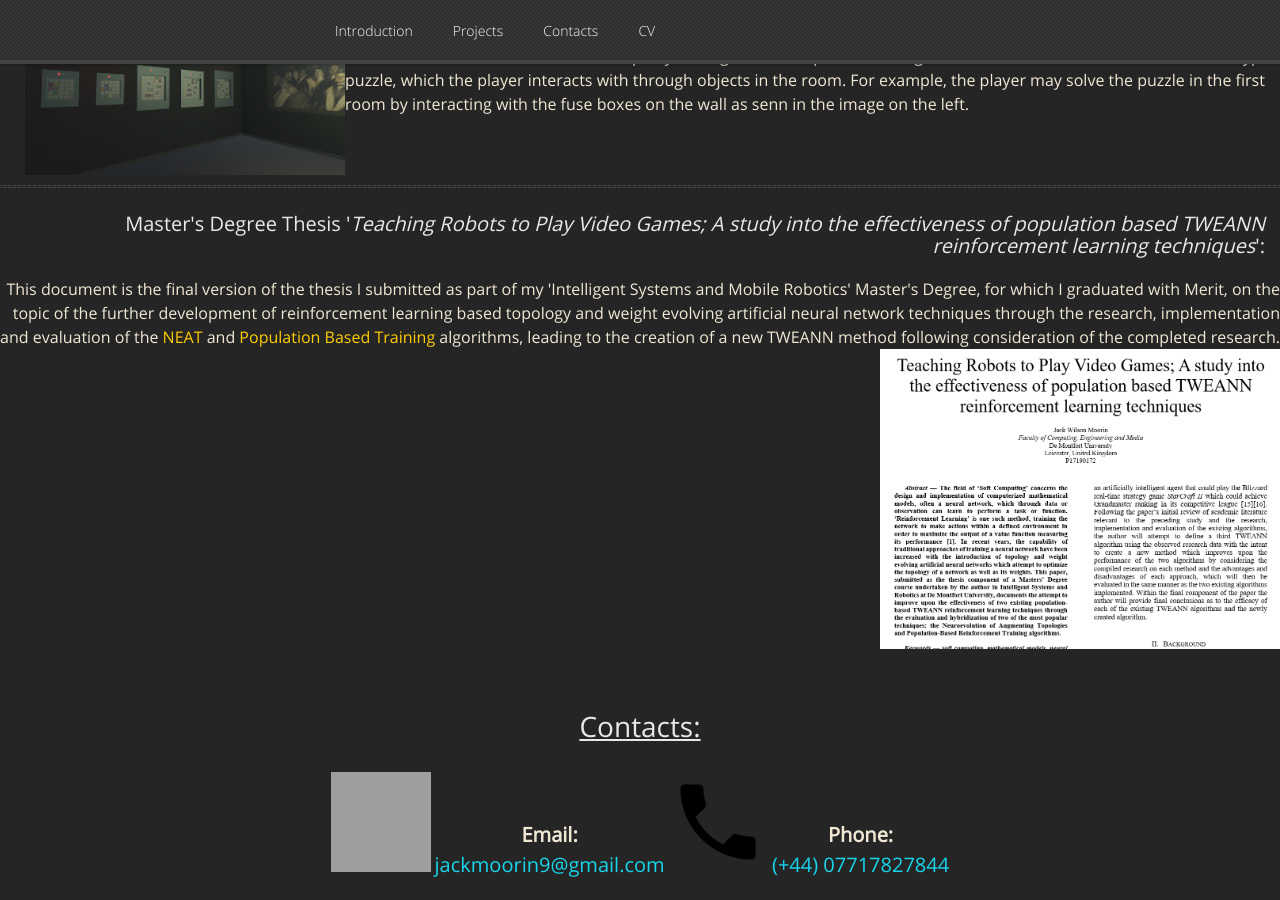
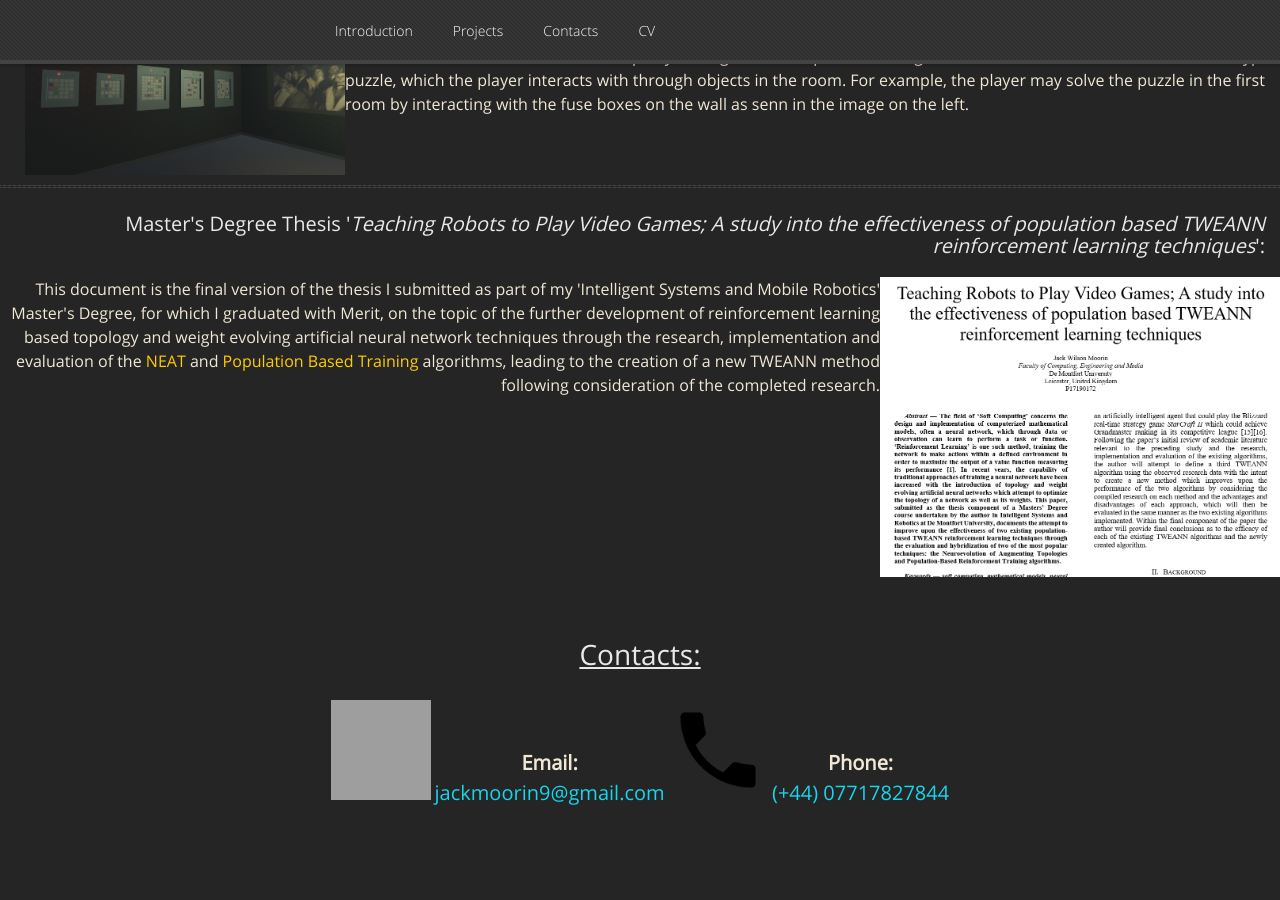
Before and after one commit to GamesProgrammingGrad2021/GamesProgrammingGrad2021.github.io, a Jekyll site: the page built from index.md, in a window 1280 px wide and 900 px high, scrolled down 1237 px. Built offline with Jekyll 4.4.1, drawn with Linux system fonts in a browser that asks for light colours; nearby versions of some CDN libraries; our own code applies the rules of GitHub Pages for plain Markdown files; after the commit the page ends 2065 px from its top, so only the background shows below that; grey boxes are pictures that could not be loaded.

Commit message:
Update default.html

```diff
--- a/_layouts/default.html
+++ b/_layouts/default.html
@@ -137,13 +137,13 @@
 			<h2 style="padding-top:5px; padding-right: 15px; padding-bottom: 10px; text-align: right; font-size: 20px;">Master's Degree Thesis '<i>Teaching Robots to Play Video Games; A study into the effectiveness of population based TWEANN reinforcement learning techniques</i>':</h2>
 			<div style="display: flex; align-items: center; width: 100%; margin-bottom: 10px; padding-right: 0px;">
 				<div style="padding-right: 0px; font-size: 16px; text-align: right; display: block; vertical-align: middle;">
+				<a href="TRTPVG A Study into Population Based TWEANN Reinforcement Learning Techniques.docx"><img src="Thesis_Thumbnail.png" alt="Thesis_Thumbnail" style="height: 300px; width: 400px; vertical-align: middle; float: right;"></a>
 				This document is the final version of the thesis I submitted as part of my 'Intelligent Systems and Mobile Robotics' Master's Degree,
 				for which I graduated with Merit, on the topic of the further development of reinforcement learning based topology and weight evolving
 				artificial neural network techniques through the research, implementation and evaluation of the
 				<a href="https://en.wikipedia.org/wiki/Neuroevolution_of_augmenting_topologies">NEAT</a> and
 				<a href="https://deepmind.com/blog/article/population-based-training-neural-networks">Population Based Training</a> algorithms,
 				leading to the creation of a new TWEANN method following consideration of the completed research.
-				<a href="TRTPVG A Study into Population Based TWEANN Reinforcement Learning Techniques.docx"><img src="Thesis_Thumbnail.png" alt="Thesis_Thumbnail" style="height: 300px; width: 400px; vertical-align: middle; float: right;"></a>
 				</div>
 			</div>
 		</div>
```
